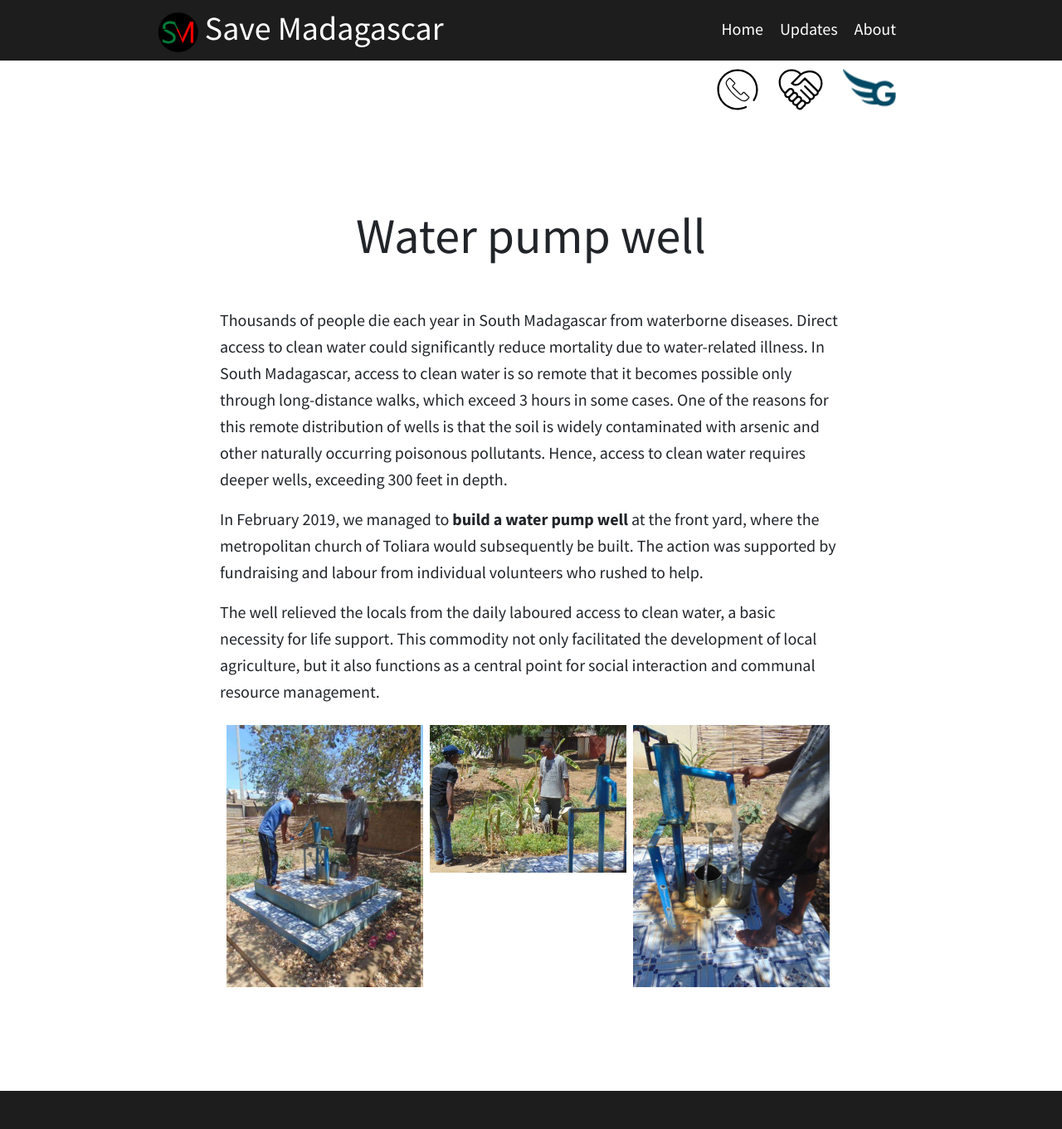
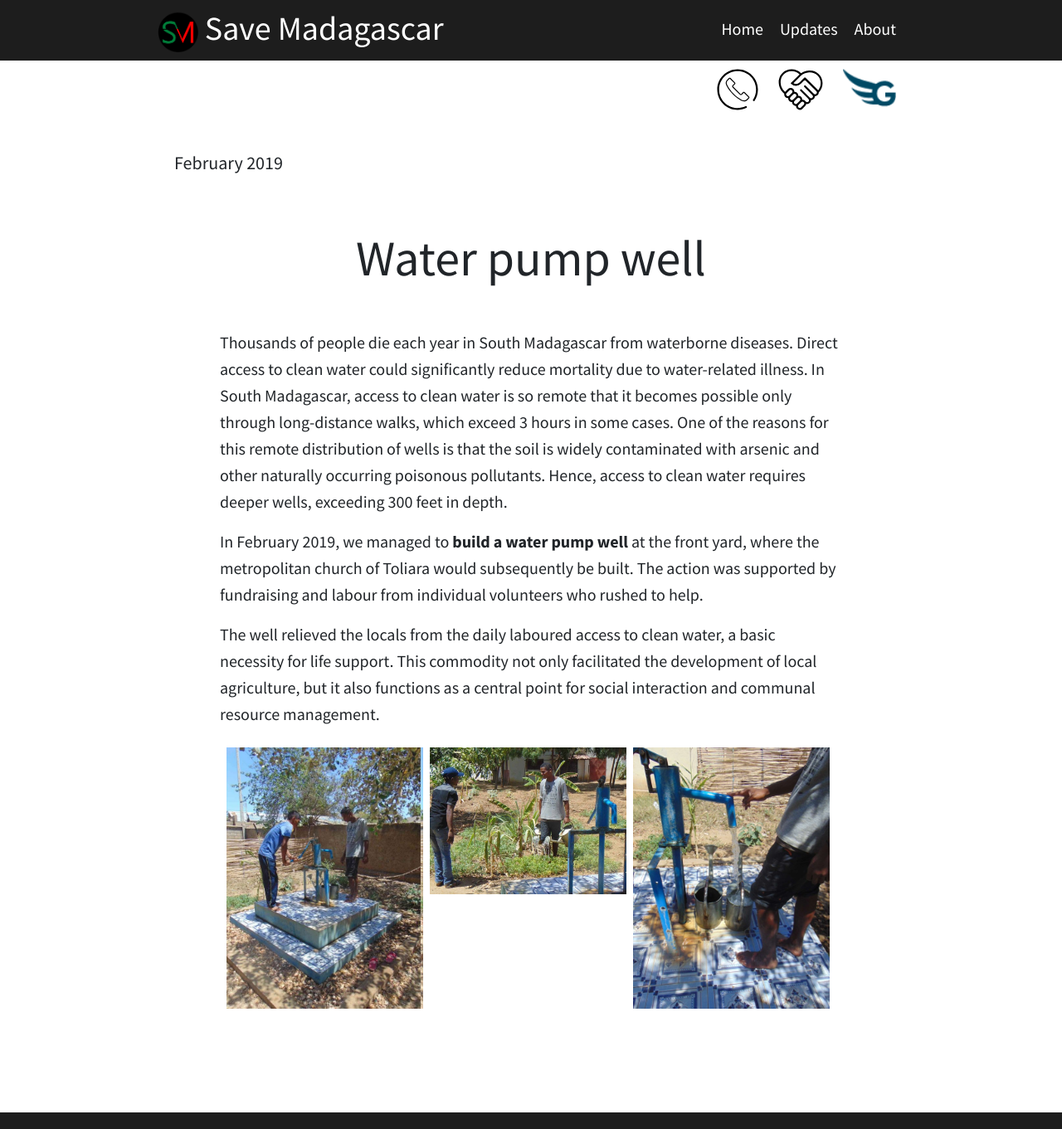
Before and after one commit to at07cm1/smadagascar_site, a Jekyll site: the page built from _posts/updates/2019-02-01-water_pump_well.md, in a window 1280 px wide. Shown: the whole page at 83% size. Built offline with Jekyll 4.4.1, drawn with Linux system fonts in a browser that asks for light colours; before the commit the page ends 1335 px from its top, so only the background shows below that.

Commit message:
post date in post layout

```diff
--- a/_layouts/post.html
+++ b/_layouts/post.html
@@ -3,7 +3,7 @@ layout: default
 ---
 
 <div class="container">
-	<h4 class="spacing">{{ paage.date | date: '%B %Y' }}</h4>
+	<h4 class="spacing">{{ page.date | date: '%B %Y' }}</h4>
 	<h2 class="spacing">{{ page.title }}</h2>
 	<div class="blog-post spacing">
 		{{ content }}
```
